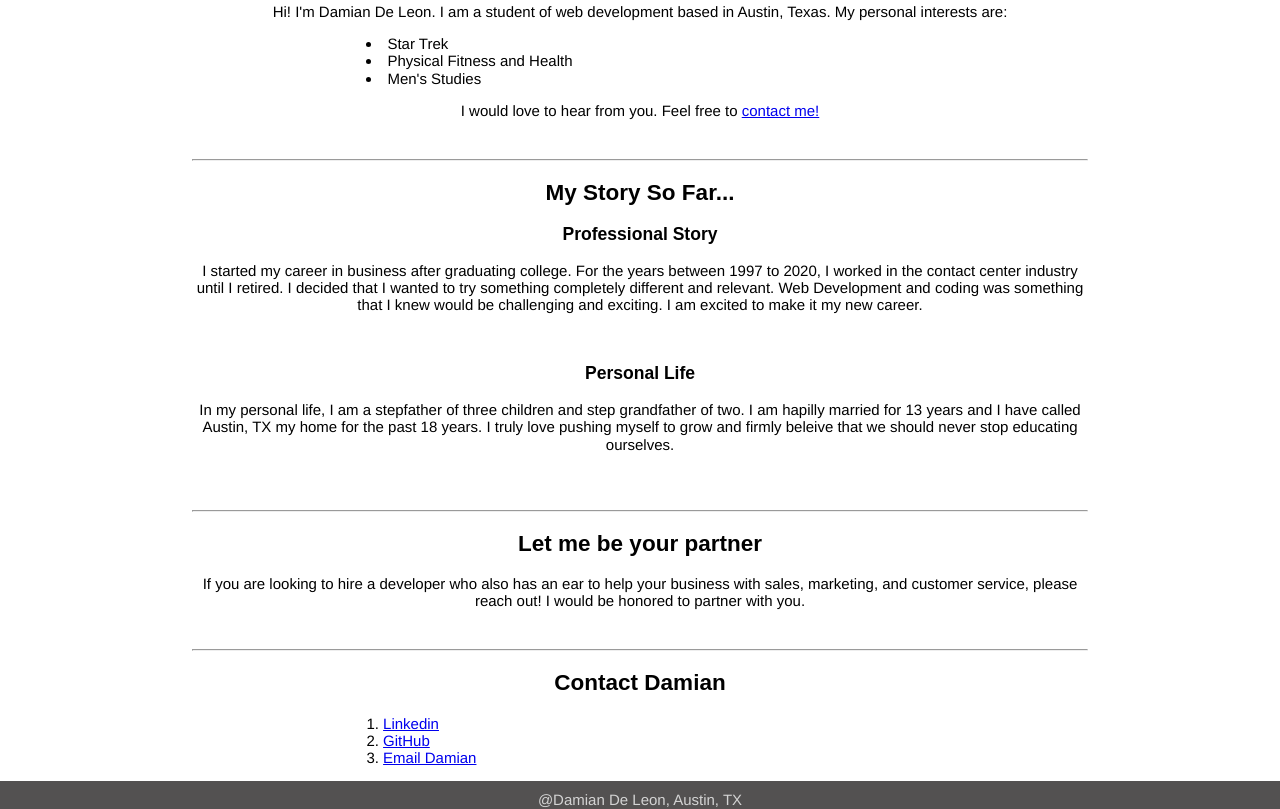
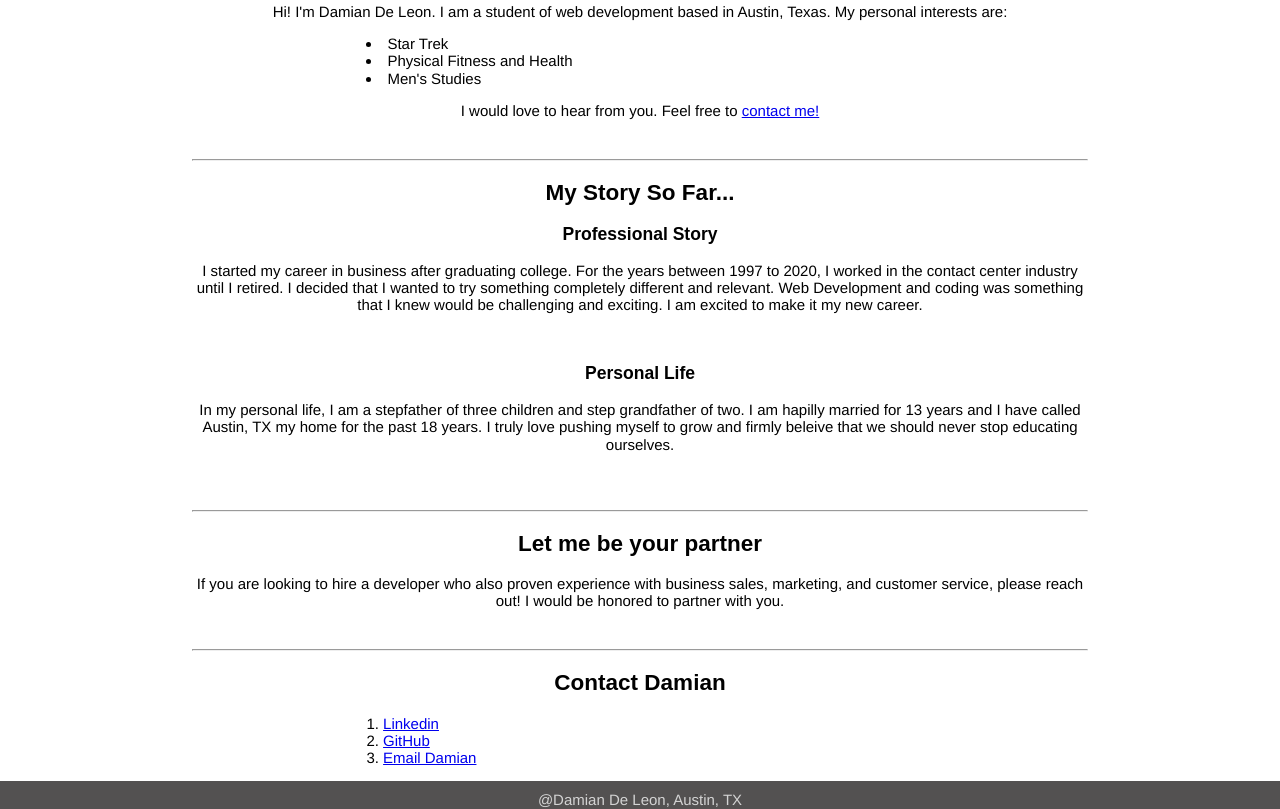
Before and after one commit to damiandeleon/pesonalProfile, a plain HTML site: page index.html in a window 1280 px wide. Shown: the part 616-1425 px from the top of the page. Drawn offline with nearby package versions, Linux system fonts and the light colour scheme; a script that the page names is missing.

Commit message:
Update index.html

```diff
--- a/index.html
+++ b/index.html
@@ -49,7 +49,7 @@
                 <br>
                 <hr>
                 <h2>Let me be your partner</h2>
-                <p>If you are looking to hire a developer who also has an ear to help your business with sales, marketing, and customer service, please reach out!  I would be honored to partner with you.</p>
+                <p>If you are looking to hire a developer who also proven experience with business sales, marketing, and customer service, please reach out!  I would be honored to partner with you.</p>
                 <br>
 
             </article>
```
